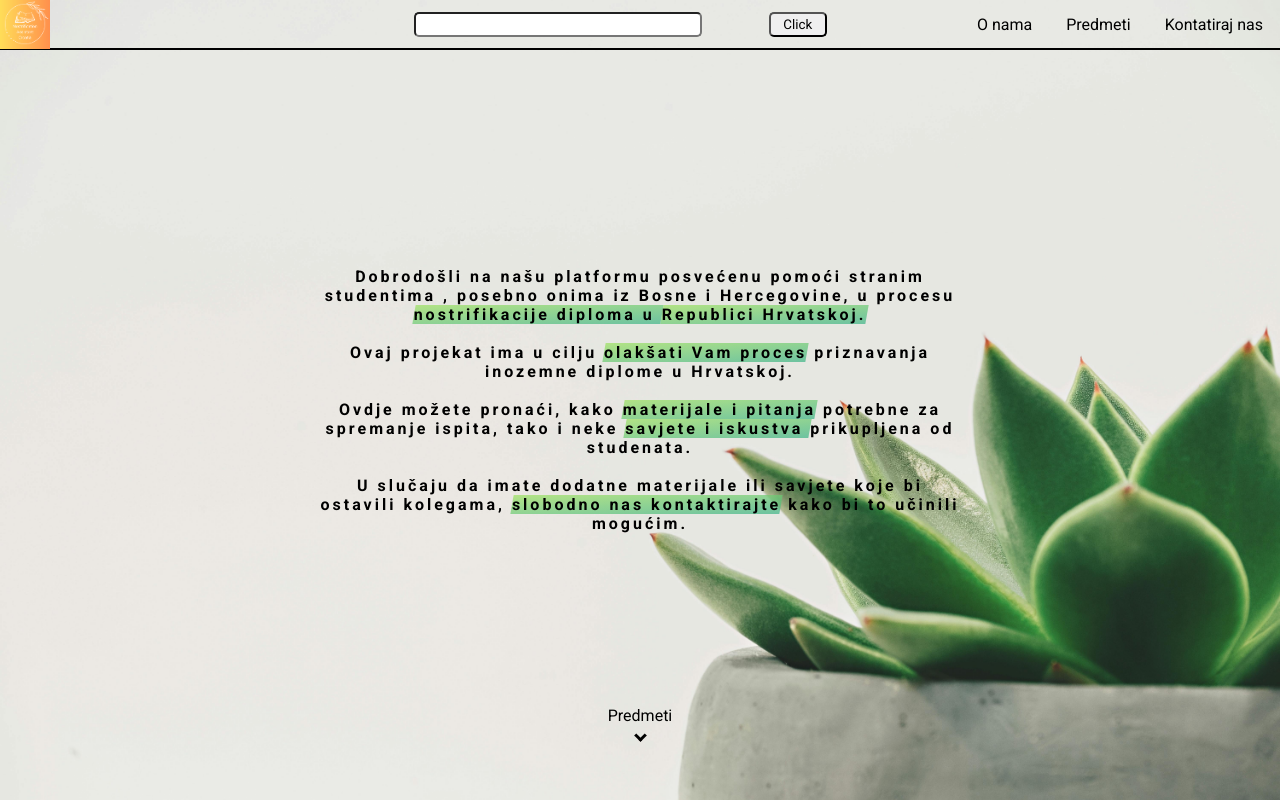
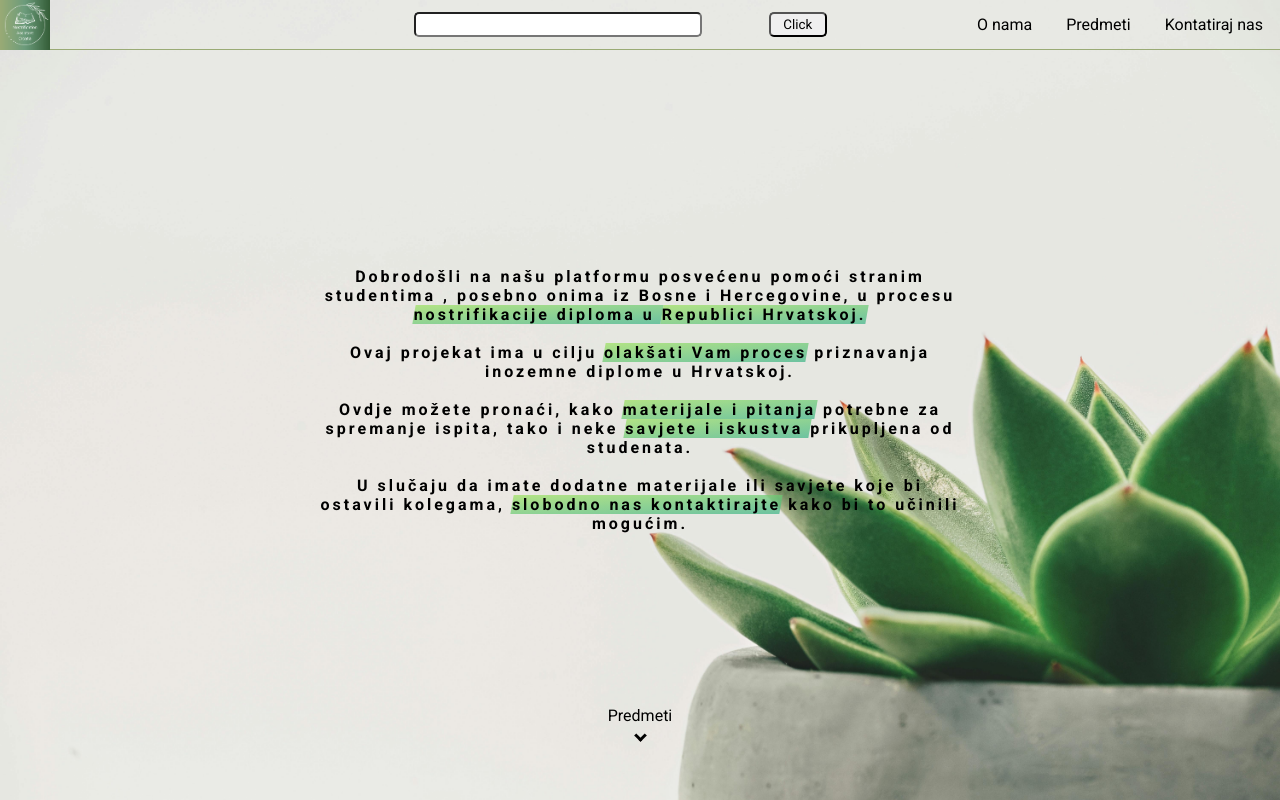
Before and after one commit to MGavranovic/nostification-assistant-croatia, an Angular app: page / in a window 1280 px wide. Built offline with nearby package versions, Linux system fonts and the light colour scheme.

Commit message:
Fixed up the logo and finished up with nav bar

```diff
--- a/src/app/nav-bar/nav-bar.component.css
+++ b/src/app/nav-bar/nav-bar.component.css
@@ -2,7 +2,7 @@
   display: flex;
   justify-content: space-between;
   height: 50px;
-  border-bottom: 2px solid black;
+  border-bottom: 1px solid #9aab75;
   align-items: center;
   z-index: 1;
 }
```
Also changed, not shown: src/assets/images/logo/Nostrification Assistant Croatia.png.
